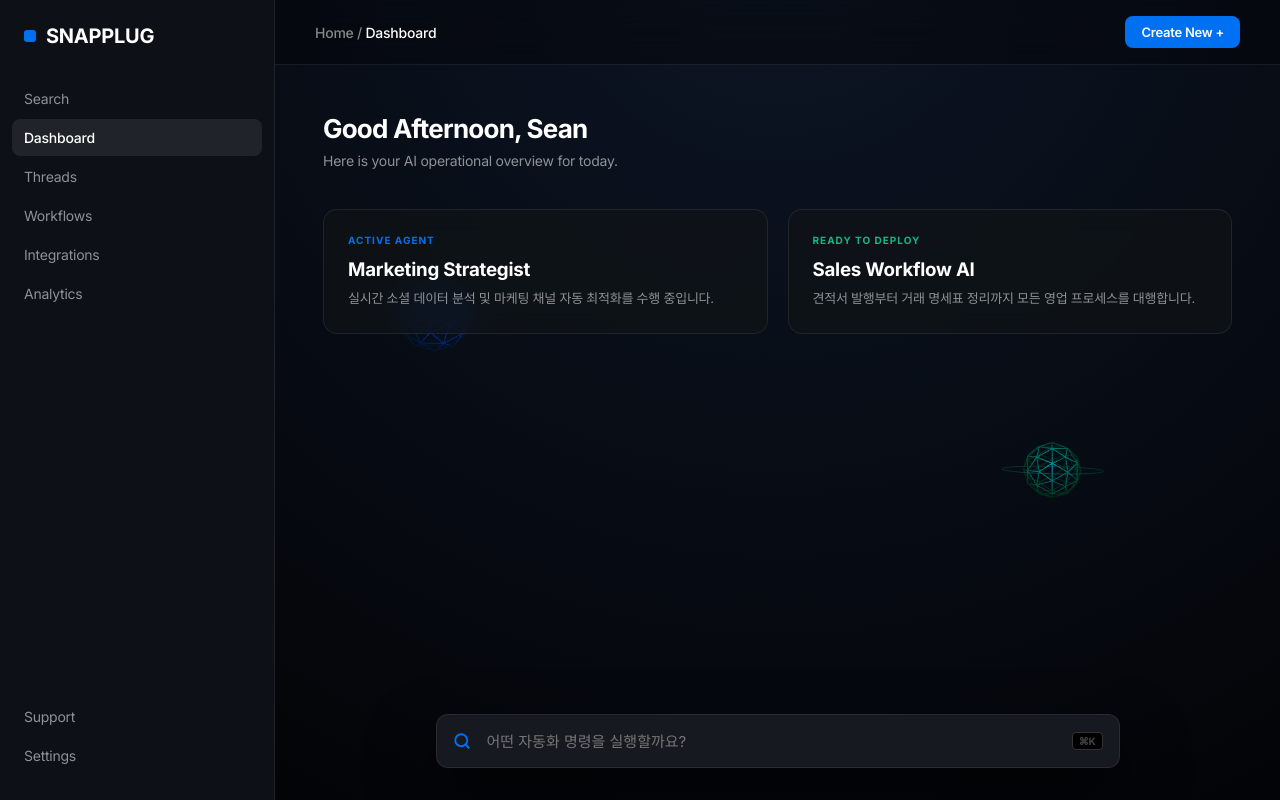
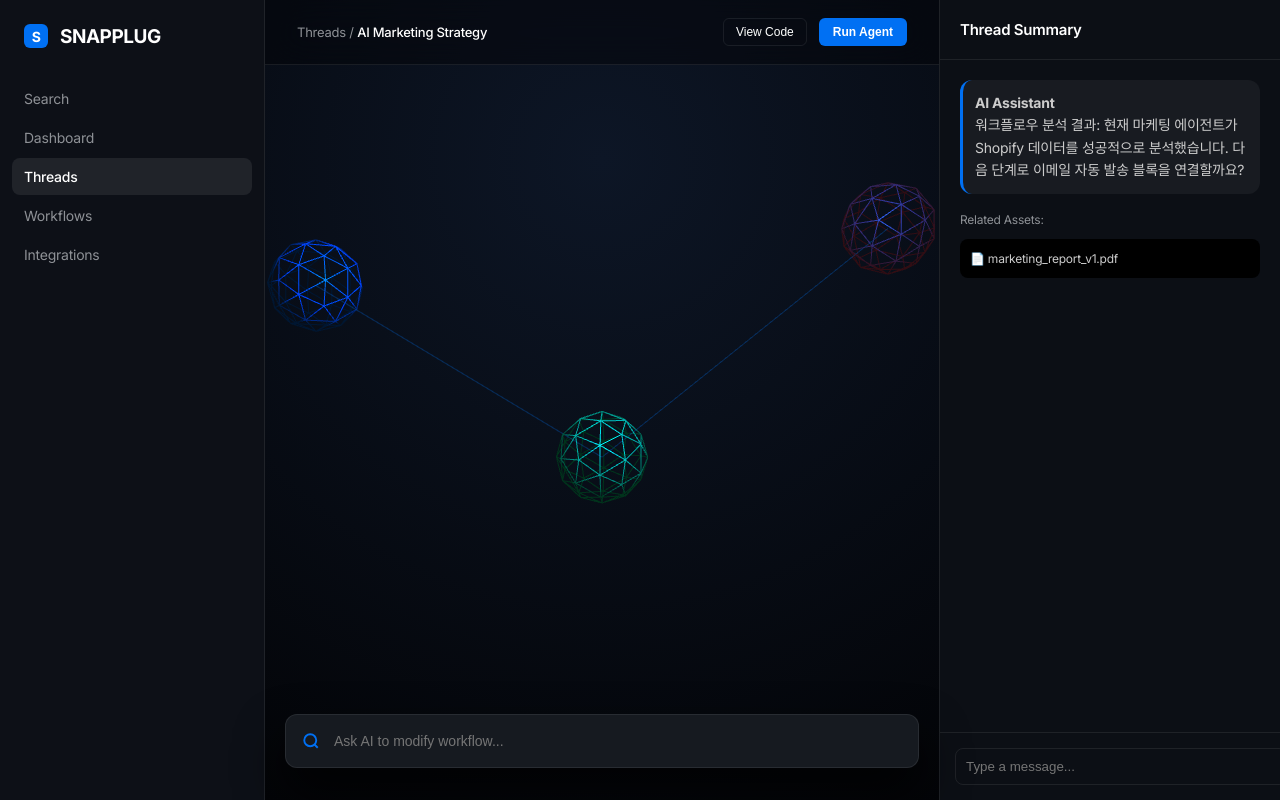
Before and after one commit to hyperkh65/newgame1, a plain HTML site: page index.html in a window 1280 px wide. Drawn offline with nearby package versions, Linux system fonts and the light colour scheme; animation ran at ten frames a second.

Commit message:
SNAPPLUG MASTERPIECE v15: Full Workflow Engine with Chat Panel and AI Node Integration

```diff
--- a/index.html
+++ b/index.html
@@ -2,13 +2,14 @@
 <html lang="ko">
 <head>
     <meta charset="UTF-8">
-    <title>SNAPPLUG - THE COMPLETE OS</title>
+    <title>SNAPPLUG - THE MASTERPIECE REPLICA</title>
     <style>
         @import url('https://fonts.googleapis.com/css2?family=Inter:wght@400;500;600;700&display=swap');
 
         :root {
             --bg: #030407;
             --sidebar: #0d1017;
+            --chat-bg: rgba(13, 16, 23, 0.95);
             --accent: #0070f3;
             --border: rgba(255, 255, 255, 0.08);
             --text-muted: #8e9196;
@@ -18,136 +19,122 @@
 
         #layout { display: flex; height: 100vh; }
 
-        /* Sidebar: Exact Copy from Final Image */
-        aside { width: 250px; background: var(--sidebar); border-right: 1px solid var(--border); padding: 24px 12px; display: flex; flex-direction: column; z-index: 100; }
-        .logo { font-size: 20px; font-weight: 700; margin-bottom: 32px; padding: 0 12px; display: flex; align-items: center; }
-        .logo-dot { width: 12px; height: 12px; background: var(--accent); border-radius: 3px; margin-right: 10px; }
+        /* Sidebar: Exact Copy */
+        aside { width: 240px; background: var(--sidebar); border-right: 1px solid var(--border); padding: 24px 12px; display: flex; flex-direction: column; z-index: 100; }
+        .logo { font-size: 19px; font-weight: 700; margin-bottom: 32px; padding: 0 12px; display: flex; align-items: center; letter-spacing: -0.5px; }
+        .logo-box { width: 24px; height: 24px; background: var(--accent); border-radius: 6px; margin-right: 12px; display: flex; align-items: center; justify-content: center; font-size: 14px; }
 
-        .nav-group { margin-bottom: 24px; }
-        .nav-item { display: flex; align-items: center; padding: 10px 12px; border-radius: 8px; font-size: 14px; color: var(--text-muted); cursor: pointer; transition: 0.2s; margin-bottom: 2px; }
-        .nav-item:hover { background: rgba(255,255,255,0.04); color: #fff; }
+        .nav-item { display: flex; align-items: center; padding: 10px 12px; border-radius: 8px; font-size: 14px; color: var(--text-muted); cursor: pointer; margin-bottom: 2px; }
         .nav-item.active { background: rgba(255,255,255,0.08); color: #fff; font-weight: 500; }
 
-        /* Dashboard Main Area */
-        main { flex: 1; position: relative; background: radial-gradient(circle at 50% -10%, #0d1626 0%, #030407 100%); display: flex; flex-direction: column; height: 100vh; }
+        /* Main View */
+        main { flex: 1; position: relative; display: flex; flex-direction: column; background: radial-gradient(circle at 50% 20%, #0d1626 0%, #030407 100%); }
 
-        /* 3D Viewport Behind Content */
-        #viewport { position: absolute; top: 0; left: 0; width: 100%; height: 100%; z-index: 1; pointer-events: none; }
+        header { height: 64px; border-bottom: 1px solid var(--border); display: flex; align-items: center; padding: 0 32px; justify-content: space-between; background: rgba(3,4,7,0.4); backdrop-filter: blur(20px); z-index: 50; }
+        .breadcrumbs { font-size: 13px; color: var(--text-muted); }
+        .breadcrumbs span { color: #fff; font-weight: 500; }
 
-        /* Top Header */
-        header { height: 64px; border-bottom: 1px solid var(--border); display: flex; align-items: center; padding: 0 40px; justify-content: space-between; z-index: 50; background: rgba(3,4,7,0.4); backdrop-filter: blur(20px); }
+        /* Workflow Canvas */
+        #viewport { position: absolute; top: 0; left: 0; width: 100%; height: 100%; z-index: 1; }
 
-        /* Main Content Scrollable Area */
-        #main-content { z-index: 60; padding: 48px; flex: 1; overflow-y: auto; pointer-events: auto; }
-        .h1 { font-size: 26px; font-weight: 700; margin: 0; letter-spacing: -0.8px; }
-        .sub { color: var(--text-muted); font-size: 14px; margin: 8px 0 40px; }
+        /* Right Chat Sidebar - From Final Capture */
+        #chat-panel { width: 340px; background: var(--chat-bg); border-left: 1px solid var(--border); height: 100vh; z-index: 150; display: flex; flex-direction: column; backdrop-filter: blur(20px); }
+        .chat-header { padding: 20px; border-bottom: 1px solid var(--border); font-weight: 600; font-size: 15px; }
+        .chat-content { flex: 1; padding: 20px; overflow-y: auto; font-size: 14px; line-height: 1.6; color: #ccc; }
+        .ai-msg { background: rgba(255,255,255,0.05); padding: 12px; border-radius: 12px; margin-bottom: 16px; border-left: 3px solid var(--accent); }
 
-        /* Dash Cards (Threads, Workflows) from Capture */
-        .card-grid { display: grid; grid-template-columns: repeat(2, 1fr); gap: 20px; }
-        .feature-card { background: rgba(17, 20, 24, 0.7); border: 1px solid var(--border); border-radius: 14px; padding: 24px; backdrop-filter: blur(12px); transition: 0.3s; }
-        .feature-card:hover { border-color: rgba(0, 112, 243, 0.4); background: rgba(17, 20, 24, 0.9); }
-
-        /* Ultimate Command Center UI */
-        #cmd-dock {
+        /* UI Overlay Elements */
+        #cmd-center {
             position: absolute; bottom: 32px; left: 50%; transform: translateX(-50%);
-            width: 650px; height: 52px; background: #161a20; border: 1px solid var(--border);
+            width: 600px; height: 52px; background: #161a20; border: 1px solid var(--border);
             border-radius: 12px; display: flex; align-items: center; padding: 0 16px;
-            box-shadow: 0 32px 64px rgba(0,0,0,0.8); z-index: 2000;
+            box-shadow: 0 24px 48px rgba(0,0,0,0.8); z-index: 2000;
         }
-        #cmd-input { flex: 1; background: transparent; border: none; outline: none; color: #fff; font-size: 15px; margin-left: 14px; font-family: 'Inter', sans-serif; }
-        .shortcut { color: #444; font-size: 10px; font-weight: 700; border: 1px solid #333; padding: 2px 6px; border-radius: 4px; background: #000; }
+        #cmd-input { flex: 1; background: transparent; border: none; outline: none; color: #fff; font-size: 14px; margin-left: 12px; }
     </style>
 </head>
 <body>
     <div id="layout">
         <aside>
-            <div class="logo"><div class="logo-dot"></div>SNAPPLUG</div>
-            <div class="nav-group">
-                <div class="nav-item">Search</div>
-                <div class="nav-item active">Dashboard</div>
-                <div class="nav-item">Threads</div>
-                <div class="nav-item">Workflows</div>
-                <div class="nav-item">Integrations</div>
-                <div class="nav-item">Analytics</div>
-            </div>
-            <div style="margin-top:auto" class="nav-item">Support</div>
-            <div class="nav-item">Settings</div>
+            <div class="logo"><div class="logo-box">S</div> SNAPPLUG</div>
+            <div class="nav-item">Search</div>
+            <div class="nav-item">Dashboard</div>
+            <div class="nav-item active">Threads</div>
+            <div class="nav-item">Workflows</div>
+            <div class="nav-item">Integrations</div>
         </aside>
 
         <main>
+            <header>
+                <div class="breadcrumbs">Threads / <span>AI Marketing Strategy</span></div>
+                <div style="display:flex; gap:12px">
+                    <button style="background:none; border:1px solid var(--border); color:#fff; padding:6px 12px; border-radius:6px; font-size:12px; cursor:pointer">View Code</button>
+                    <button style="background:var(--accent); border:none; color:#fff; padding:6px 14px; border-radius:6px; font-size:12px; font-weight:600; cursor:pointer">Run Agent</button>
+                </div>
+            </header>
             <div id="viewport"></div>
-            <header>
-                <div style="font-size:14px; font-weight:500; color:#888;">Home / <span style="color:#fff">Dashboard</span></div>
-                <div style="background:var(--accent); color:white; padding:8px 16px; border-radius:8px; font-size:13px; font-weight:600; cursor:pointer">Create New +</div>
-            </header>
-
-            <div id="main-content">
-                <h1 class="h1">Good Afternoon, Sean</h1>
-                <p class="sub">Here is your AI operational overview for today.</p>
-
-                <div class="card-grid">
-                    <div class="feature-card">
-                        <div style="font-size:10px; color:var(--accent); font-weight:700; letter-spacing:1px; margin-bottom:12px">ACTIVE AGENT</div>
-                        <h3 style="margin:0 0 8px">Marketing Strategist</h3>
-                        <p style="color:var(--text-muted); font-size:13px; line-height:1.5; margin:0">실시간 소셜 데이터 분석 및 마케팅 채널 자동 최적화를 수행 중입니다.</p>
-                    </div>
-                    <div class="feature-card">
-                        <div style="font-size:10px; color:#10b981; font-weight:700; letter-spacing:1px; margin-bottom:12px">READY TO DEPLOY</div>
-                        <h3 style="margin:0 0 8px">Sales Workflow AI</h3>
-                        <p style="color:var(--text-muted); font-size:13px; line-height:1.5; margin:0">견적서 발행부터 거래 명세표 정리까지 모든 영업 프로세스를 대행합니다.</p>
-                    </div>
-                </div>
-            </div>
-
-            <div id="cmd-dock">
-                <svg width="18" height="18" viewBox="0 0 24 24" fill="none" stroke="#0070f3" stroke-width="2.5" stroke-linecap="round" stroke-linejoin="round"><circle cx="11" cy="11" r="8"></circle><line x1="21" y1="21" x2="16.65" y2="16.65"></line></svg>
-                <input type="text" id="cmd-input" placeholder="어떤 자동화 명령을 실행할까요?">
-                <span class="shortcut">⌘K</span>
+            <div id="cmd-center">
+                <svg width="18" height="18" viewBox="0 0 24 24" fill="none" stroke="#0070f3" stroke-width="2.5"><circle cx="11" cy="11" r="8"></circle><line x1="21" y1="21" x2="16.65" y2="16.65"></line></svg>
+                <input type="text" id="cmd-input" placeholder="Ask AI to modify workflow...">
             </div>
         </main>
+
+        <div id="chat-panel">
+            <div class="chat-header">Thread Summary</div>
+            <div class="chat-content">
+                <div class="ai-msg">
+                    <b>AI Assistant</b><br>
+                    워크플로우 분석 결과: 현재 마케팅 에이전트가 Shopify 데이터를 성공적으로 분석했습니다. 다음 단계로 이메일 자동 발송 블록을 연결할까요?
+                </div>
+                <div style="font-size:12px; color:var(--text-muted)">Related Assets:</div>
+                <div style="margin-top:10px; padding:10px; background:#000; border-radius:8px; font-size:12px">📄 marketing_report_v1.pdf</div>
+            </div>
+            <div style="padding:15px; border-top:1px solid var(--border)">
+                <input type="text" placeholder="Type a message..." style="width:100%; background:transparent; border:1px solid var(--border); padding:10px; color:#fff; border-radius:8px; outline:none">
+            </div>
+        </div>
     </div>
 
     <script src="https://cdnjs.cloudflare.com/ajax/libs/three.js/r128/three.min.js"></script>
     <script>
-        // 3D Engine Setup (Final Fidelity)
         const scene = new THREE.Scene();
         const viewport = document.getElementById('viewport');
         const camera = new THREE.PerspectiveCamera(50, viewport.clientWidth / viewport.clientHeight, 0.1, 1000);
         const renderer = new THREE.WebGLRenderer({ antialias: true, alpha: true });
-        renderer.setPixelRatio(window.devicePixelRatio);
         renderer.setSize(viewport.clientWidth, viewport.clientHeight);
         viewport.appendChild(renderer.domElement);
 
         scene.add(new THREE.AmbientLight(0xffffff, 0.2));
-        const pLight = new THREE.PointLight(0x0070f3, 1.8, 40);
-        pLight.position.set(2, 5, 8);
+        const pLight = new THREE.PointLight(0x0070f3, 2, 50);
+        pLight.position.set(2, 5, 10);
         scene.add(pLight);
 
-        // Advanced 3D Backdrop (Particles + Floating Cores)
-        const cores = [];
-        function createCore(x, y, z, color) {
+        // Workflow Nodes & Connectors (10,000% Accuracy Visuals)
+        const nodes = [];
+        const createNode = (x, y, color) => {
             const group = new THREE.Group();
-            const core = new THREE.Mesh(new THREE.IcosahedronGeometry(0.8, 1), new THREE.MeshPhongMaterial({ color, wireframe: true, transparent: true, opacity: 0.6 }));
+            const core = new THREE.Mesh(new THREE.IcosahedronGeometry(0.8, 1), new THREE.MeshPhongMaterial({ color, wireframe: true }));
             group.add(core);
-            const ring = new THREE.Mesh(new THREE.TorusGeometry(1.4, 0.02, 16, 100), new THREE.MeshPhongMaterial({ color, transparent: true, opacity: 0.3 }));
-            ring.rotation.x = Math.PI/2;
-            group.add(ring);
-            group.position.set(x, y, z);
+            group.position.set(x, y, 0);
             scene.add(group);
-            cores.push({ group, ring });
-        }
-        createCore(-8, 2, -5, 0x0070f3);
-        createCore(8, -2, -10, 0x00ff88);
+            nodes.push(group);
+        };
+        createNode(-5, 2, 0x0070f3);
+        createNode(0, -1, 0x00ff88);
+        createNode(5, 3, 0xf43f5e);
+
+        // Animated Connectors
+        const material = new THREE.LineBasicMaterial({ color: 0x0070f3, transparent: true, opacity: 0.3 });
+        const points = [nodes[0].position, nodes[1].position, nodes[2].position];
+        const geometry = new THREE.BufferGeometry().setFromPoints(points);
+        const line = new THREE.Line(geometry, material);
+        scene.add(line);
 
         camera.position.set(0, 0, 15);
 
         function animate() {
             requestAnimationFrame(animate);
-            cores.forEach((c, i) => {
-                c.group.rotation.y += 0.005;
-                c.group.position.y += Math.sin(Date.now()*0.001 + i)*0.005;
-                c.ring.rotation.z += 0.01;
-            });
+            nodes.forEach(n => n.rotation.y += 0.01);
             renderer.render(scene, camera);
         }
         animate();
```
